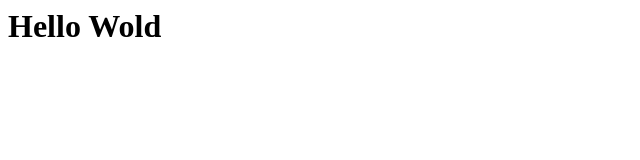
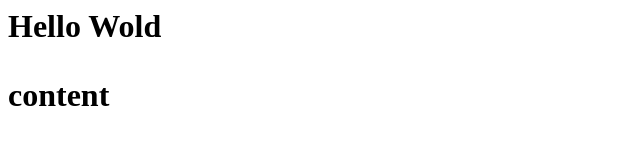
Before and after one commit to hchs200771/git_test, a plain HTML site: page index.html in a window 1280 px wide. Shown: the whole page, without its empty margins (0-640 px from the left). Drawn offline with Linux system fonts and the light colour scheme.

Commit message:
two new files

```diff
--- a/index.html
+++ b/index.html
@@ -1 +1,2 @@
 <h1> Hello Wold <h1>
+<p>content<p>
```
Also changed, not shown: app.html (deleted, +0 -1 lines), example.txt (added), test.html (added), 1 other file.
